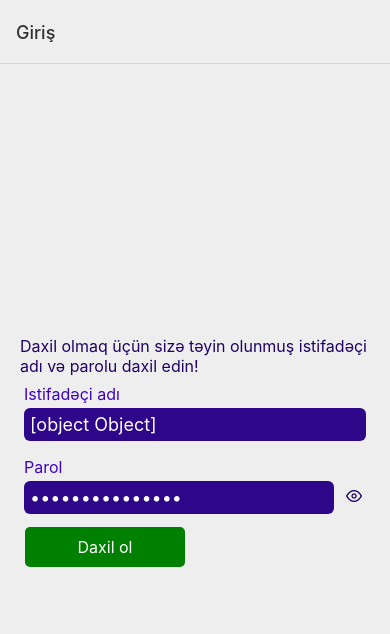
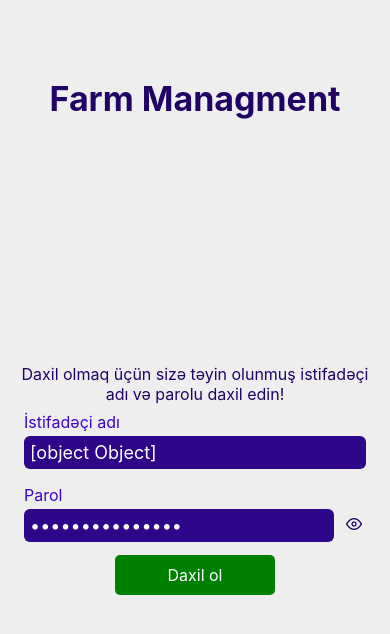
Before and after one commit to Arastun123/MyFarm, a React Native app: screen /Heyvan in a window 390 px wide. Shown: the top 634 px of the page. Built offline with nearby package versions, Linux system fonts and the light colour scheme.

Commit message:
Navigation

```diff
--- a/App.js
+++ b/App.js
@@ -1,5 +1,6 @@
+import React, { useState } from 'react';
 import { StatusBar } from 'expo-status-bar';
-import { StyleSheet, Text, View } from 'react-native';
+import { StyleSheet, View } from 'react-native';
 import { NavigationContainer } from '@react-navigation/native';
 import { createNativeStackNavigator } from '@react-navigation/native-stack';
 import { createDrawerNavigator } from '@react-navigation/drawer';
@@ -18,7 +19,8 @@ const Stack = createNativeStackNavigator();
 const Drawer = createDrawerNavigator();
 
 function DrawerNavigator() {
-  return <Drawer.Navigator
+  return (
+    <Drawer.Navigator
       screenOptions={{
         headerStyle: { backgroundColor: '#eee' },
         headerTintColor: '#333',
@@ -75,15 +77,21 @@ function DrawerNavigator() {
         }}
       />
     </Drawer.Navigator>
+  );
 }
 
 export default function App() {
+  const [isLoggedIn, setIsLoggedIn] = useState(false);
+
+  function handleLogin() {
+    setIsLoggedIn(true);  // Update state to logged in
+  }
+
   return (
-    < >
+    <NavigationContainer>
       <StatusBar style="auto" />
-      <NavigationContainer>
       <Stack.Navigator
-          initialRouteName='Giriş'
+        initialRouteName={isLoggedIn ? 'DrawerStack' : 'Giriş'}
         screenOptions={{
           headerStyle: { backgroundColor: '#eee' },
           headerTintColor: '#333',
@@ -91,35 +99,14 @@ export default function App() {
         }}
       >
         <Stack.Screen
-            name='Drawer'
-            component={DrawerNavigator}
-            options={{
-              headerShown: false,
-            }}
+          name='Giriş'
+          component={LoginScreen}
+          options={{ headerShown: false }}
         />
         <Stack.Screen
-            name='Giriş'
-            component={LoginScreen}
-          />
-          <Stack.Screen
-            name='Əsas səhifə'
-            component={HomeScreen}
-          />
-          <Stack.Screen
-            name='İnəklər'
-            component={CowsScreen}
-          />
-          <Stack.Screen
-            name='Süd'
-            component={MilkScreen}
-          />
-          <Stack.Screen
-            name='Maliyə'
-            component={FinanceScreen}
-          />
-          <Stack.Screen
-            name='Anbar'
-            component={WarehouseScreen}
+          name='DrawerStack'
+          component={DrawerNavigator}
+          options={{ headerShown: false }}
         />
         <Stack.Screen
           name='Redaktə'
@@ -132,7 +119,6 @@ export default function App() {
         />
       </Stack.Navigator>
     </NavigationContainer>
-    </>
   );
 }
 
--- a/components/Cow/ManageCow.js
+++ b/components/Cow/ManageCow.js
@@ -381,7 +381,7 @@ const styles = StyleSheet.create({
         fontSize: 20,
         marginTop: 10,
         fontWeight: 'bold',
-        color: GlobalStyles.colors.gray700,
+        color: GlobalStyles.colors.primary800,
         textAlign: 'center',
     },
     radioButtonContainer: {
--- a/components/UI/TableCell.js
+++ b/components/UI/TableCell.js
@@ -27,7 +27,7 @@ const styles = StyleSheet.create({
         padding: 10,
         borderRightWidth: 1,
         borderColor: '#ddd',
-        borderWidth: 1,
+        borderWidth: 0.5,
     },
     cellText: {
         textAlign: 'center',
--- a/screens/LoginScreen.js
+++ b/screens/LoginScreen.js
@@ -7,8 +7,8 @@ import Button from "../components/UI/Button";
 import { GlobalStyles } from "../constants/styles";
 import { useNavigation } from "@react-navigation/native";
 
-function LoginScreen({ }) {
-    const navigation = useNavigation()
+function LoginScreen({navigation  }) {
+
     const [inputs, setInputs] = useState({
         username: {
             value: ''
@@ -30,13 +30,15 @@ function LoginScreen({ }) {
 
     function login() {
         console.log(inputs);
-        navigation.navigate('Əsas səhifə');
+        navigation.replace('DrawerStack');
     }
     return (
+        <>
+            <Text style={styles.title}>Farm Managment</Text>
             <View style={styles.container}>
                 <Text style={styles.text}>Daxil olmaq üçün sizə təyin olunmuş istifadəçi adı və parolu daxil edin!</Text>
                 <Input
-                label='Istifadəçi adı'
+                    label='İstifadəçi adı'
                     textinputConfig={{
                         onChangeText: inputChangeHandler.bind(this, 'unsername'),
                         value: inputs.username,
@@ -63,13 +65,17 @@ function LoginScreen({ }) {
                     </Pressable>
                 </View>
 
+                <View style={{ alignItems: 'center' }}>
                     <Button
                         text='Daxil ol'
                         onPress={login}
                         color='green'
                     />
+                </View>
+
 
             </View>
+        </>
     )
 }
 
@@ -81,9 +87,17 @@ const styles = StyleSheet.create({
         padding: 20,
         justifyContent: 'center',
     },
+    title: {
+        fontSize: 34,
+        fontWeight: 'bold',
+        color: GlobalStyles.colors.primary800,
+        textAlign: 'center',
+        marginTop: '20%',
+    },
     text: {
         fontSize: 16,
         color: GlobalStyles.colors.primary800,
+        textAlign: 'center',
     },
     passwordContainer: {
         flexDirection: 'row',
--- a/screens/MilkScreen.js
+++ b/screens/MilkScreen.js
@@ -197,7 +197,7 @@ const styles = StyleSheet.create({
     },
     row: {
         flexDirection: 'row',
-        borderWidth: 1,
+        borderWidth: 0.5,
         borderColor: '#ddd',
         justifyContent: 'space-between',
     },
@@ -206,7 +206,7 @@ const styles = StyleSheet.create({
         padding: 10,
         borderRightWidth: 1,
         borderColor: '#ddd',
-        borderWidth: 1,
+        borderWidth: 0.3,
     },
     cellText: {
         textAlign: 'center',
```
Lines whose indentation alone changed are shown as unchanged.
